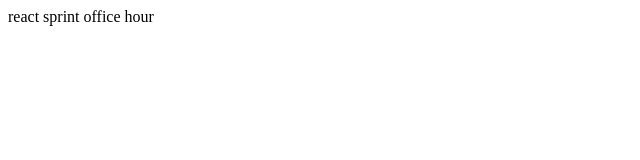
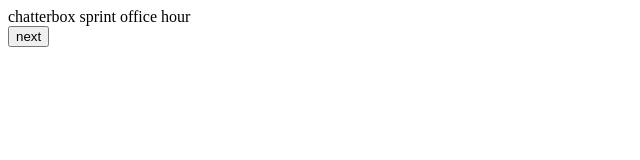
Before and after one commit to tac-o-cat/react-soh, a React (Create React App) app: page / in a window 1280 px wide. Shown: the top 160 px of the page, without its empty margins (0-640 px from the left). Built offline with nearby package versions, Linux system fonts and the light colour scheme.

Commit message:
:sparkles: Create componentDidUpdate

```diff
--- a/src/App.js
+++ b/src/App.js
@@ -4,11 +4,26 @@ import './App.css';
 class App extends React.Component {
   constructor() {
     super()
+    this.state= { sprint: 'chatterbox' }
+    console.log('constructor 실행')
   }
+
+
+  changeSprint = ()=>{
+    this.setState({sprint: 'react'})
+    console.log('setState 실행')
+  }
+
+  componentDidUpdate(prevProps, prevState){
+    if(prevState.sprint !== this.state.sprint) console.log('componentDidUpdate 실행')
+  }
+
   render() {
-    return (
-      <div>react sprint office hour</div>
-    )
+    const { sprint } = this.state
+    console.log('render 실행')
+      return sprint.length ?
+        (<><div>{this.state.sprint} sprint office hour</div>
+        <button onClick={this.changeSprint}>next</button></>) : (<div>Loading..</div>)
   }
 }
 
```
